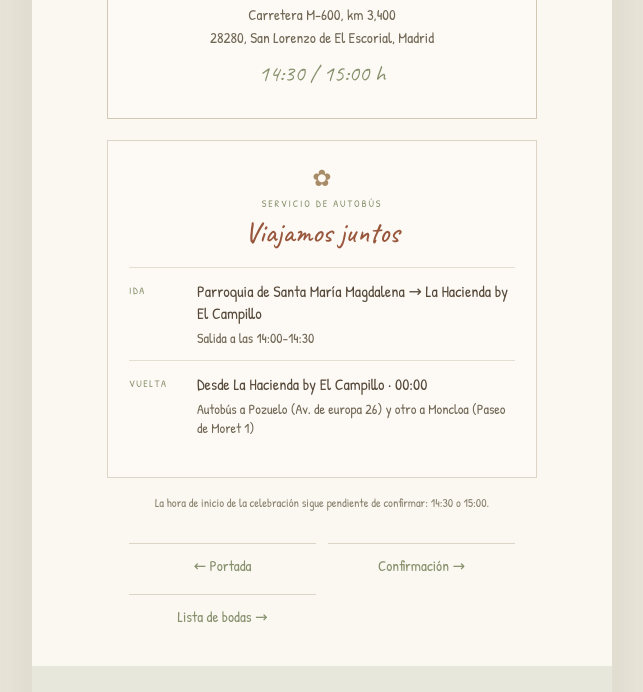
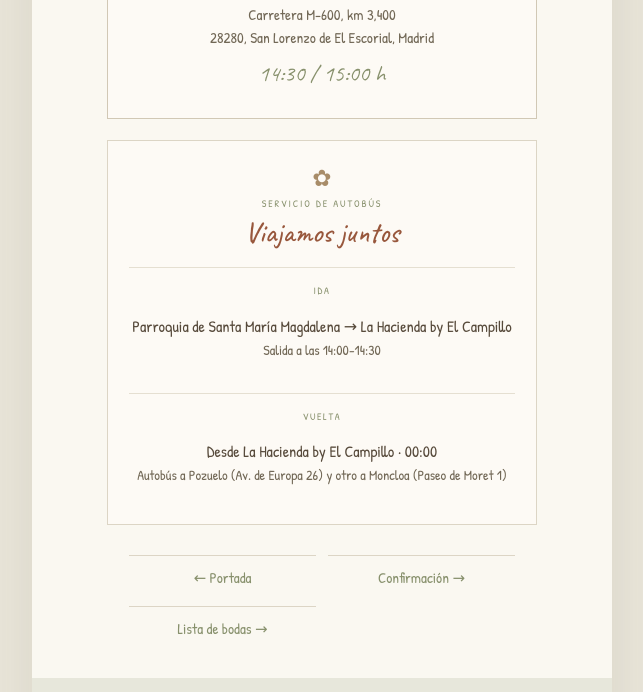
Before and after one commit to sulivan22/CYA, a website: page dist/como-llegar.html in a window 1280 px wide. Shown: the part 1049-1741 px from the top of the page, without its empty margins (318-961 px from the left). Drawn offline with Linux system fonts and the light colour scheme.

Commit message:
Revise bus schedule section layout and styles

```diff
--- a/dist/como-llegar.html
+++ b/dist/como-llegar.html
@@ -43,17 +43,27 @@
         <div class="event-time"><span>14:30 / 15:00 h</span></div>
       </section>
     </div>
-    <section class="bus-schedule"><span class="card-flower" aria-hidden="true">✿</span>
-      <p class="card-label">SERVICIO DE AUTOBÚS</p>
-      <h2>Viajamos juntos</h2>
-      <div class="bus-route"><span class="route-tag">IDA</span>
-        <div><strong>Parroquia de Santa María Magdalena → La Hacienda by El Campillo</strong><span>Salida a las 14:00-14:30</span></div>
-      </div>
-      <div class="bus-route"><span class="route-tag">VUELTA</span>
-        <div><strong>Desde La Hacienda by El Campillo · 00:00</strong><span>Autobús a Pozuelo (Av. de europa 26) y otro a Moncloa (Paseo de Moret 1)</span></div>
-      </div>
-    </section>
-    <p class="page-note">La hora de inicio de la celebración sigue pendiente de confirmar: 14:30 o 15:00.</p>
+<section class="bus-schedule" style="text-align: center;">
+  <span class="card-flower" aria-hidden="true">✿</span>
+  <p class="card-label">SERVICIO DE AUTOBÚS</p>
+  <h2>Viajamos juntos</h2>
+
+  <div class="bus-route" style="display: flex; flex-direction: column; align-items: center; justify-content: center; text-align: center; margin-bottom: 1.25rem;">
+    <span class="route-tag" style="margin-bottom: 0.35rem;">IDA</span>
+    <div style="display: flex; flex-direction: column; align-items: center;">
+      <strong>Parroquia de Santa María Magdalena → La Hacienda by El Campillo</strong>
+      <span>Salida a las 14:00-14:30</span>
+    </div>
+  </div>
+
+  <div class="bus-route" style="display: flex; flex-direction: column; align-items: center; justify-content: center; text-align: center;">
+    <span class="route-tag" style="margin-bottom: 0.35rem;">VUELTA</span>
+    <div style="display: flex; flex-direction: column; align-items: center;">
+      <strong>Desde La Hacienda by El Campillo · 00:00</strong>
+      <span>Autobús a Pozuelo (Av. de Europa 26) y otro a Moncloa (Paseo de Moret 1)</span>
+    </div>
+  </div>
+</section>
     <nav class="page-navigation" aria-label="Otras páginas"><a href="index.html">← Portada</a><a
         href="confirmacion.html">Confirmación →</a><a href="lista-de-bodas.html">Lista de bodas →</a></nav>
     <footer class="page-footer"><a href="index.html">Carmen <i>y</i> Alfonso</a><span>10 · 04 · 2027</span></footer>
```
